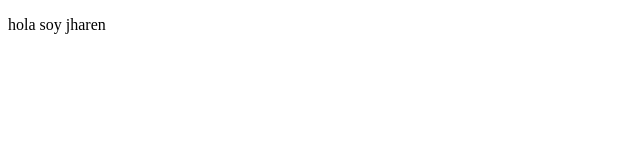
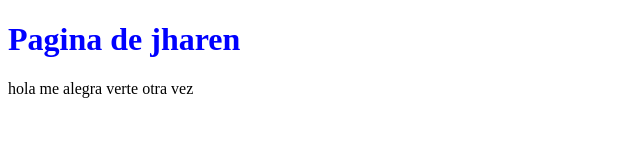
Before and after one commit to jpoma60408437/esqueleto_web, a plain HTML site: page index.html in a window 1280 px wide. Shown: the whole page, without its empty margins (0-640 px from the left). Drawn offline with Linux system fonts and the light colour scheme.

Commit message:
version3

```diff
--- a/ESTILOS.CSS
+++ b/ESTILOS.CSS
@@ -0,0 +1,4 @@
+h1 {
+    color:blue;
+    font: size 24px;
+}
--- a/index.html
+++ b/index.html
@@ -1,10 +1,16 @@
 <!DOCTYPE html>
 <html lang="en">
-  <head>
+
+<head>
     <meta charset="UTF-8" />
     <meta name="viewport" content="width=device-width, initial-scale=1.0" />
-    <title>Pagina de jharen</title>
-    <p>hola soy jharen</p>
-  </head>
-  <body></body>
+    <title>Practica</title>
+    <link rel="stylesheet" href="./ESTILOS.CSS">
+</head>
+
+<body>
+    <h1>Pagina de jharen</h1>
+    <p>hola me alegra verte otra vez</p>
+</body>
+
 </html>
```
